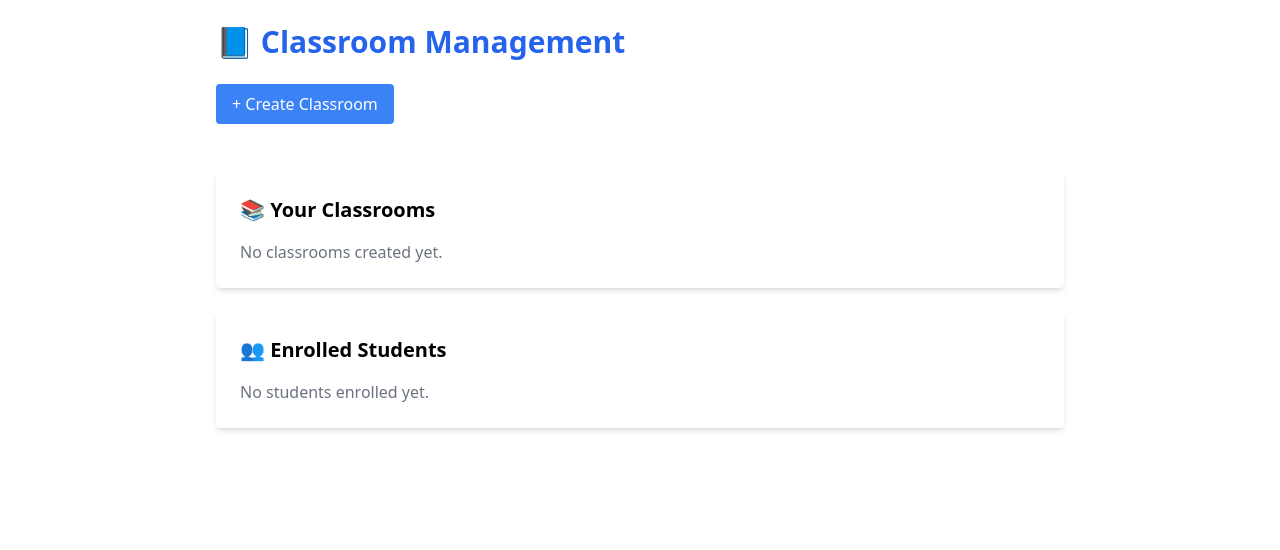
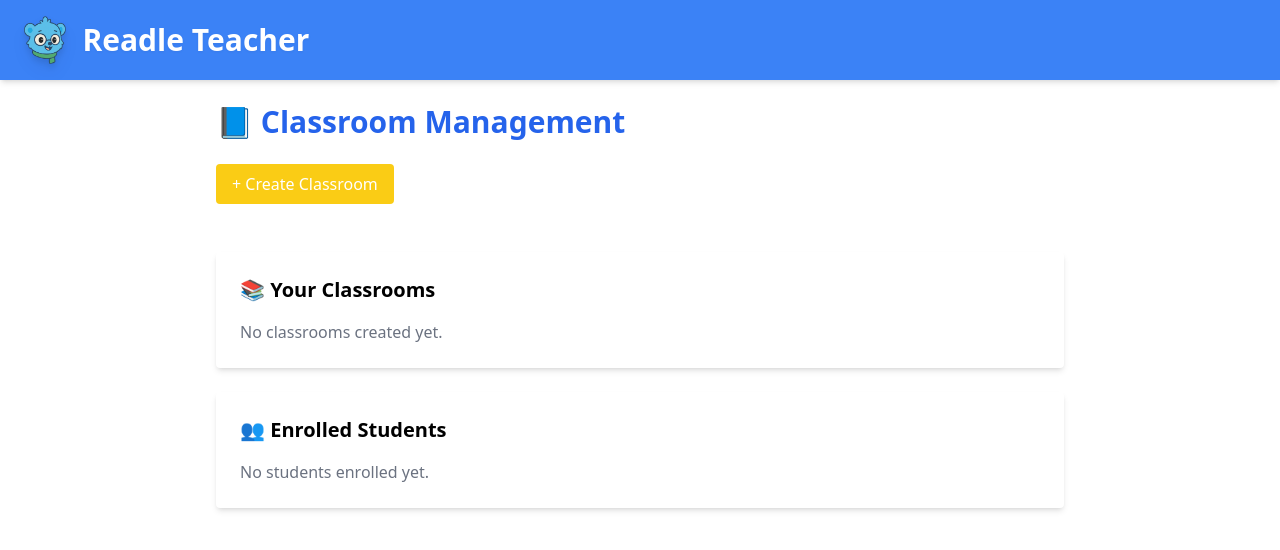
Before and after one commit to DlHugoo/Readle, a React (Vite) app in the folder frontend_web/: page /classroom in a window 1280 px wide. Shown: the top 550 px of the page. Built offline with nearby package versions, Linux system fonts and the light colour scheme.

Commit message:
added static teacher nav

```diff
--- /dev/null
+++ b/frontend_web/src/components/TeacherNav.jsx
@@ -0,0 +1,17 @@
+import logo from "../assets/logo-face.png";
+import { useNavigate } from "react-router-dom";
+
+function TeahcerNav() {
+  const navigate = useNavigate();
+
+  return (
+    <nav className="bg-blue-500 py-4 px-6 flex justify-between items-center shadow-md">
+      <div className="flex items-center space-x-4">
+        <img src={logo} alt="Readle Logo" className="h-12 drop-shadow-lg" />
+        <span className="text-white text-3xl font-bold drop-shadow-sm">Readle Teacher</span>
+      </div>
+    </nav>
+  );
+}
+
+export default TeahcerNav;
--- a/frontend_web/src/pages/classroom/ClassroomManagement.jsx
+++ b/frontend_web/src/pages/classroom/ClassroomManagement.jsx
@@ -1,5 +1,7 @@
 import React, { useState, useEffect } from 'react';
+import Navbar from "../../components/TeacherNav"
 import { jwtDecode } from "jwt-decode";
+import TeahcerNav from '../../components/TeacherNav';
 
 const ClassroomManagement = () => {
   const [classroomName, setClassroomName] = useState('');
@@ -155,16 +157,11 @@
         body: JSON.stringify(updatedDTO),
       });
 
+
+
       if (response.ok) {
-        // Update classroom in the frontend state
-        const updated = classrooms.map((c) =>
-          c.id === selectedClassroom.id
-            ? { ...c, name: classroomName, description, maxStudents }
-            : c
-        );
-        setClassrooms(updated);
-
         alert("Classroom updated successfully.");
+        fetchClassrooms();
       } else {
         alert("Failed to update classroom.");
       }
@@ -178,13 +175,19 @@
   };
 
 
+  return (
+  <div className="w-full">
+    {/* Navigation Bar - Full Width */}
+    <div className="w-full">
+      <TeahcerNav />
+    </div>
 
-  return (
+    {/* Main Content - Centered and Constrained */}
     <div className="p-6 max-w-4xl mx-auto">
       <h1 className="text-3xl font-bold text-blue-600 mb-6">📘 Classroom Management</h1>
 
       <button
-        className="mb-4 bg-blue-500 text-white px-4 py-2 rounded hover:bg-blue-600"
+        className="mb-4 bg-yellow-400 text-white px-4 py-2 rounded hover:bg-yellow-500"
         onClick={() => setShowModal(true)}
       >
         + Create Classroom
@@ -291,13 +294,12 @@
                   </div>
                 )}
               </li>
-
             ))}
           </ul>
         )}
       </div>
 
-      {/* Enrolled Students (optional for now) */}
+      {/* Enrolled Students (optional) */}
       <div className="bg-white shadow-md rounded p-6 mt-6">
         <h2 className="text-xl font-semibold mb-4">👥 Enrolled Students</h2>
         {students.length === 0 ? (
@@ -311,6 +313,7 @@
         )}
       </div>
 
+      {/* Edit Modal */}
       {showEditModal && (
         <div className="fixed inset-0 bg-black bg-opacity-50 flex justify-center items-center z-50">
           <div className="bg-white p-6 rounded-lg w-full max-w-md">
@@ -357,6 +360,7 @@
         </div>
       )}
 
+      {/* Delete Modal */}
       {showDeleteModal && (
         <div className="fixed inset-0 bg-black bg-opacity-50 flex justify-center items-center z-50">
           <div className="bg-white p-6 rounded-lg w-full max-w-sm text-center">
@@ -380,6 +384,8 @@
         </div>
       )}
     </div>
+  </div>
+
   );
 };
 
```
Lines whose indentation alone changed are shown as unchanged.
